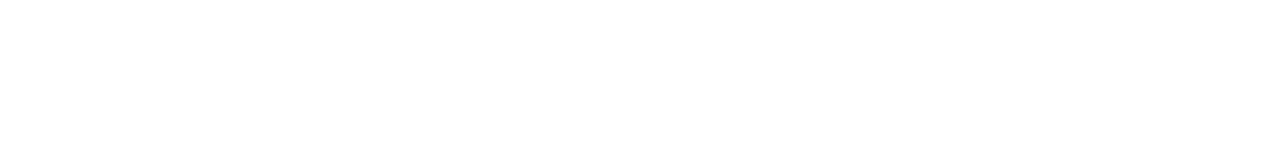
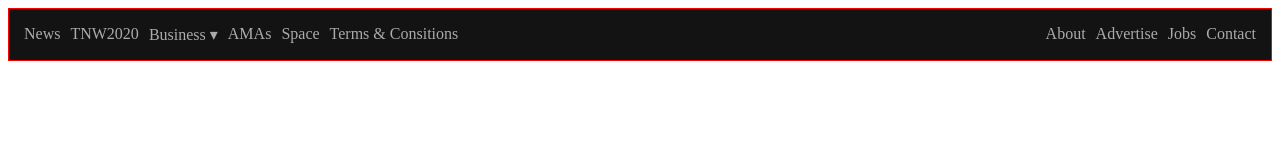
Before and after one commit to Albertino2020/the-next-web-clone, a plain HTML site: page index.html in a window 1280 px wide. Drawn offline with Linux system fonts and the light colour scheme.

Commit message:
added header first line with hover effect

```diff
--- a/index.html
+++ b/index.html
@@ -12,6 +12,33 @@
 
 <body>
 
+    <header class="hd">
+        <div id="hdLine1">
+            <ul class="hdLine1-left">
+                <li><a href="#">News</a></li>
+                <li><a href="#">TNW2020</a></li>
+                <li class="business_li"><a href="#">Business ▾</a>
+                    <ul class="business_opt">
+                        <li><a href="#">Index</a></li>
+                        <li><a href="#">TNW X</a></li>
+                    </ul>
+                </li>
+                <li><a href="#">AMAs</a></li>
+                <li><a href="#">Space</a></li>
+                <li><a href="#">Terms & Consitions</a></li>
+            </ul>
+
+            <ul class="hdLine1-right">
+                <li><a href="#">About</a></li>
+                <li><a href="#">Advertise</a></li>
+                <li><a href="#">Jobs</a></li>
+                <li><a href="#">Contact</a></li>
+            </ul>
+        </div>
+        <div id="hdLine2"></div>
+        <div id="hdLine3"></div>
+    </header>
+
 </body>
 
 </html>
--- a/main.css
+++ b/main.css
@@ -0,0 +1,103 @@
+* {
+  box-sizing: border-box;
+}
+
+.hd {
+  display: block;
+}
+
+#hdLine1 {
+  background-color: #131313;
+  display: flex;
+  flex-direction: row;
+  justify-content: space-between;
+  width: 100%;
+  border: 1px solid red;
+}
+
+.hdLine1-left {
+  display: flex;
+  flex-direction: row;
+  justify-self: flex-start;
+  list-style: none;
+  padding-left: 10px;
+  background-color: inherit;
+}
+
+.hdLine1-left li {
+  padding: 0 5px;
+}
+
+.hdLine1-left li a,
+.hdLine1-right li a {
+  text-decoration: none;
+  color: rgb(173, 170, 170);
+}
+
+.hdLine1-left li a:hover,
+.hdLine1-right li a:hover,
+.business_opt li a:hover {
+  /* text-decoration: none; */
+  color: white;
+}
+
+.hdLine1-right li {
+  padding: 0 5px;
+}
+
+.hdLine1-right:last-child {
+  padding-right: 10px;
+}
+
+.business_opt {
+  padding: 0;
+  list-style: none;
+}
+
+.business_li {
+  position: relative;
+  display: inline-block;
+}
+
+.business_li .business_opt {
+  visibility: hidden;
+  width: 200px;
+  position: absolute;
+  z-index: 1;
+  top: 20px;
+  background-color: #000;
+}
+
+/* .business_li .business_opt::after {
+  content: "";
+  position: absolute;
+  top: 0%;
+  right: 100%;
+  margin-top: -5px;
+  border-width: 5px;
+  border-style: solid;
+  border-color: transparent black transparent transparent;
+} */
+
+.business_li:hover .business_opt {
+  visibility: visible;
+}
+
+.business_opt li a {
+  text-decoration: none;
+  color: rgb(173, 170, 170);
+  background-color: inherit;
+  margin: 100px 15px;
+}
+
+.business_opt li {
+  margin: 10px 10px;
+}
+
+.hdLine1-right {
+  display: flex;
+  flex-direction: row;
+  justify-self: flex-end;
+  list-style: none;
+  background-color: inherit;
+}
```
